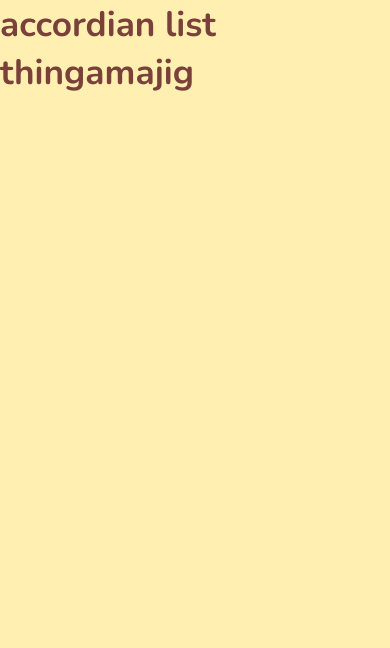
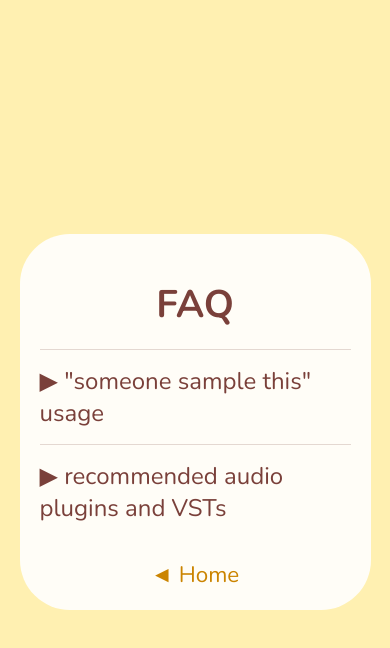
Before and after one commit to ivanRsalcedo/kagi-official-site, a React (Vite) app: page /faq in a window 390 px wide. Shown: the top 648 px of the page. Built offline with nearby package versions, Linux system fonts and the light colour scheme.

Commit message:
Implement FAQ page and refactor About page styling

```diff
--- a/src/index.css
+++ b/src/index.css
@@ -17,6 +17,10 @@ body {
   color: #7a403a;
 }
 
+button {
+  font-family: inherit;
+}
+
 a {
   display: inline-block;
   transition: transform 0.2s ease;
--- a/src/pages/About.jsx
+++ b/src/pages/About.jsx
@@ -1,11 +1,12 @@
+import shell from "./PageShell.module.css"
 import styles from "./About.module.css"
 import { Link } from "react-router"
 
 export default function About() {
     return (
 
-        <div className={styles.container}>
-            <div className={styles.whiteBlock}>
+        <div className={shell.container}>
+            <div className={`${shell.whiteBlock} ${styles.whiteBlock}`}>
                 <div>
                     <img className={styles.duckyGif} src="/images/ducky-walking.gif" alt="Kagi Duckling Walking Animation" />
                     <p className={styles.gifCredit}>
@@ -21,9 +22,9 @@ export default function About() {
                         Nowadays, my focus is on making cool and cute electronic bangers. :)
                     </p>
                     <p>
-                        The sound of Nintendo, early 2010's Monstercat, and Japanese as well as Korean popular music are some of many inspirations!
+                        The sound of Nintendo, early 2010's Monstercat, and Japanese as well as Korean popular music are some of my many inspirations!
                     </p>
-                    <Link className={styles.backLink} to="/">← Home</Link>
+                    <Link className={shell.backLink} to="/">◄ Home</Link>
                 </div>
             </div>
         </div>
--- a/src/pages/About.module.css
+++ b/src/pages/About.module.css
@@ -1,25 +1,12 @@
-.container {
-    display: flex;
-    justify-content: center;
-    align-items: center;
-    min-height: 100vh;
-}
-
 .whiteBlock {
-    background: rgba(255, 255, 255, 90%);
-    border-radius: 50px;
-    padding: clamp(20px, 4vw, 50px);
-    width: 100%;
-    max-width: 1100px;
     display: flex;
     align-items: center;
     gap: clamp(20px, 4vw, 60px);
 }
 
 .duckyGif {
-    width: clamp(180px, 30vw, 350px);
+    width: clamp(300px, 30vw, 500px);
     height: auto;
-    flex-shrink: 0;
 }
 
 .infoText {
@@ -30,29 +17,18 @@
     margin: 15px 0;
 }
 
-.backLink {
-    font-size: clamp(1.4rem, 3vw, 2.2rem);
-}
-
-h1 {
+.infoText h1 {
     font-size: clamp(2.2rem, 5vw, 3.9rem);
 }
 
 .gifCredit {
     font-size: 0.9rem;
-    opacity: 0.75;
+    opacity: 0.70;
 }
 
 @media (max-width: 768px) {
-    .container {
-        padding: 16px;
-        align-items: flex-start;
-    }
-
     .whiteBlock {
         flex-direction: column;
-        padding: 24px 20px;
-        gap: 24px;
         text-align: center;
     }
 
@@ -60,8 +36,14 @@ h1 {
         width: clamp(140px, 45vw, 220px);
     }
 
-    h1 {
+    .infoText h1 {
         margin-top: 0;
         margin-bottom: 16px;
+        text-align: center;
+    }
+
+    .infoText p {
+        max-width: 32ch;
+        text-align: left;
     }
 }
--- a/src/pages/FAQ.jsx
+++ b/src/pages/FAQ.jsx
@@ -1,3 +1,74 @@
-export default function Faq() {
-    return <h1>accordian list thingamajig</h1>
+import shell from "./PageShell.module.css"
+import styles from "./FAQ.module.css"
+import { Link } from "react-router"
+import { useEffect, useState } from "react"
+import { faqItems } from "./FAQ/FAQItems"
+
+export default function FAQ() {
+
+    const [openId, setOpenId] = useState(null)
+
+    // on page load, open from url hash
+    useEffect(() => {
+        // window.location.hash returns #faq-item-name, rid the #
+        const hash = window.location.hash.replace("#", "")
+        // check if one of the items ids matches the user inputed hash substring
+        const matchExists = faqItems.some(item => item.id === hash)
+
+        if (matchExists) {
+            setOpenId(hash)
+        }
+    }, [])
+
+    // control which FAQ accordian item is open and what appears in browser URL
+    function handleToggle(id) {
+        // if clicked item is already open
+        if (openId === id) {
+            setOpenId(null) // close accordian
+            window.history.replaceState(null, "", "/faq") // remove the hash from URL
+        } else { // a different FAQ item was clicked
+            setOpenId(id)
+            const hashURL = `/faq#${id}`
+            window.history.replaceState(null, "", hashURL)
+        }
+    }
+
+    return (
+
+        <div className={shell.container}>
+            <div className={shell.whiteBlock}>
+                <div className={styles.faqList}>
+                    <h1 className={styles.faqTitle}>
+                        <span className={styles.fullTitle}>Frequently Asked Questions</span>
+                        <span className={styles.shortTitle}>FAQ</span>
+                    </h1>
+                    {faqItems.map((item) => {
+                        const Answer = item.answer
+                        const isOpen = openId === item.id
+
+                        return (
+                            <div key={item.id} className={styles.faqItem}>
+                                <button
+                                    type="button"
+                                    className={styles.questionButton}
+                                    onClick={() => handleToggle(item.id)}
+                                >
+                                    {isOpen ? "▼ " : "▶ "}
+                                    {item.question}
+                                </button>
+
+                                {isOpen && (
+                                    <div className={styles.answer}>
+                                        <Answer />
+                                    </div>
+                                )}
+                            </div>
+                        )
+                    })}
+                    <Link className={`${styles.backLink} ${shell.backLink}`} to="/">◄ Home</Link>
+                </div>
+
+            </div>
+        </div>
+    )
 }
--- /dev/null
+++ b/src/pages/FAQ.module.css
@@ -0,0 +1,54 @@
+.faqList {
+    margin-top: 24px;
+}
+
+.faqItem {
+    border-top: 1px solid rgba(122, 64, 58, 0.2);
+    padding: 15px 0;
+}
+
+.backLink {
+    display: block;
+    text-align: center;
+}
+
+.questionButton {
+    background: none;
+    border: none;
+    text-align: left;
+    font-size: clamp(1.5rem, 3vw, 2.8rem);
+    color: #7a403a;
+    cursor: pointer;
+}
+
+.answer {
+    margin-top: 14px;
+    font-size: clamp(1.1rem, 2vw, 1.8rem);
+}
+.answer ul {
+    padding-left: 2.5em;
+}
+
+.answer li {
+    margin-bottom: 4px;
+}
+
+.faqTitle {
+    font-size: clamp(2.4rem, 4vw, 3.6rem);
+    margin-bottom: 18px;
+    text-align: center;
+}
+
+.shortTitle {
+    display: none;
+}
+
+@media (max-width: 768px) {
+    .fullTitle {
+        display: none;
+    }
+
+    .shortTitle {
+        display: inline;
+    }
+}
--- /dev/null
+++ b/src/pages/FAQ/FAQItems.js
@@ -0,0 +1,15 @@
+import SomeoneSampleThisUsage from "./SomeoneSampleThisUsage"
+import RecommendedPlugins from "./RecommendedPlugins"
+
+export const faqItems = [
+    {
+        id: 'someone-sample-this',
+        question: '\"someone sample this\" usage',
+        answer: SomeoneSampleThisUsage,
+    },
+    {
+        id: 'recommended-plugins',
+        question: 'recommended audio plugins and VSTs',
+        answer: RecommendedPlugins,
+    }
+]
--- /dev/null
+++ b/src/pages/FAQ/RecommendedPlugins.jsx
@@ -0,0 +1,21 @@
+export default function RecommendedPlugins() {
+    return (
+        <ul>
+            <li>
+                I primarily use <a href="https://www.ableton.com/en/manual/live-audio-effect-reference/" target="_blank" rel="noopener noreferrer" >Ableton stock plugins</a> for mixing
+            </li>
+            <li>
+                For mastering, I'm a big fan of <a href="https://oeksound.com/plugins/soothe2/" target="_blank" rel="noopener noreferrer">Soothe</a>, <a href="https://www.tokyodawn.net/tdr-kotelnikov/" target="_blank" rel="noopener noreferrer">TDR Kotelnikov</a>, <a href="https://www.tokyodawn.net/tdr-limiter6-ge/" target="_blank" rel="noopener noreferrer">TDR Limiter 6</a>, and <a href="https://www.apulsoft.ch/apshaper/" target="_blank" rel="noopener noreferrer">apShaper</a>
+            </li>
+            <li>
+                The <a href="https://www.fabfilter.com/" target="_blank" rel="noopener noreferrer">FabFilter</a> plugins are great for any other specific needs
+            </li>
+            <li>
+                My favorite synths are <a href="https://www.native-instruments.com/en/products/komplete/synths/massive/" target="_blank" rel="noopener noreferrer">Massive</a> and <a href="https://xferrecords.com/products/serum-2" target="_blank" rel="noopener noreferrer">Serum</a>
+            </li>
+            <li>
+                <a href="https://www.native-instruments.com/en/products/komplete/keys/noire/" target="_blank" rel="noopener noreferrer">Noire</a> is the best piano sound source
+            </li>
+        </ul>
+    )
+}
--- /dev/null
+++ b/src/pages/FAQ/SomeoneSampleThisUsage.jsx
@@ -0,0 +1,13 @@
+export default function SomeoneSampleThisUsage() {
+    return (
+        <ul>
+            <li>
+                Feel free to release music using my samples!
+            </li>
+
+            <li>
+                However, please <strong>do NOT</strong> mark me as a <strong>collaborator</strong> on distribution services unless we actively <strong>worked together</strong>
+            </li>
+        </ul>
+    )
+}
--- /dev/null
+++ b/src/pages/PageShell.module.css
@@ -0,0 +1,20 @@
+.container {
+    display: flex;
+    justify-content: center;
+    align-items: center;
+    min-height: 100vh;
+    padding: 1rem;
+}
+
+.whiteBlock {
+    background: rgba(255, 255, 255, 0.9);
+    border-radius: 50px;
+    padding: clamp(20px, 4vw, 50px);
+    width: 100%;
+    max-width: 90vw;
+}
+
+.backLink {
+    margin-top: 20px;
+    font-size: clamp(1.4rem, 3vw, 2.2rem);
+}
```
Also changed, not shown: public/images/twitter.png.
